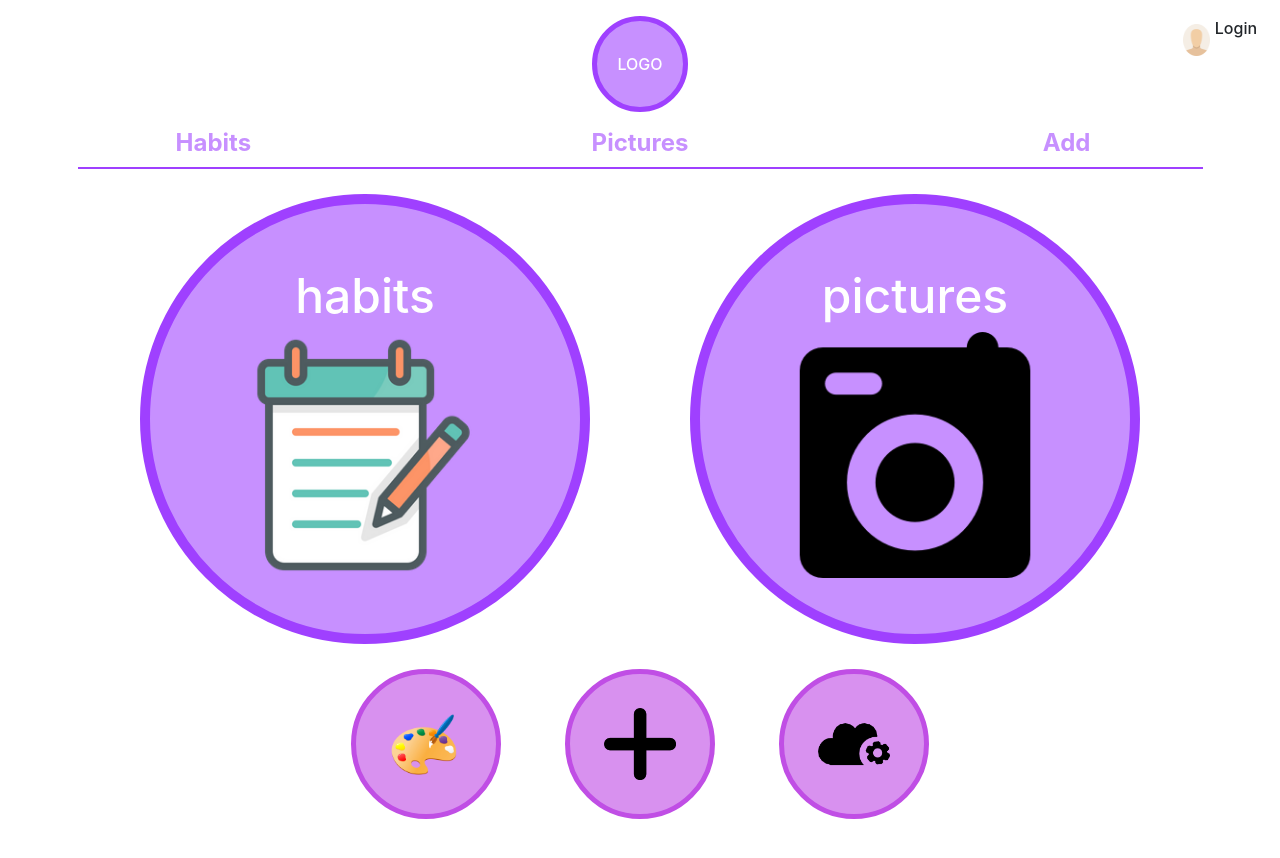
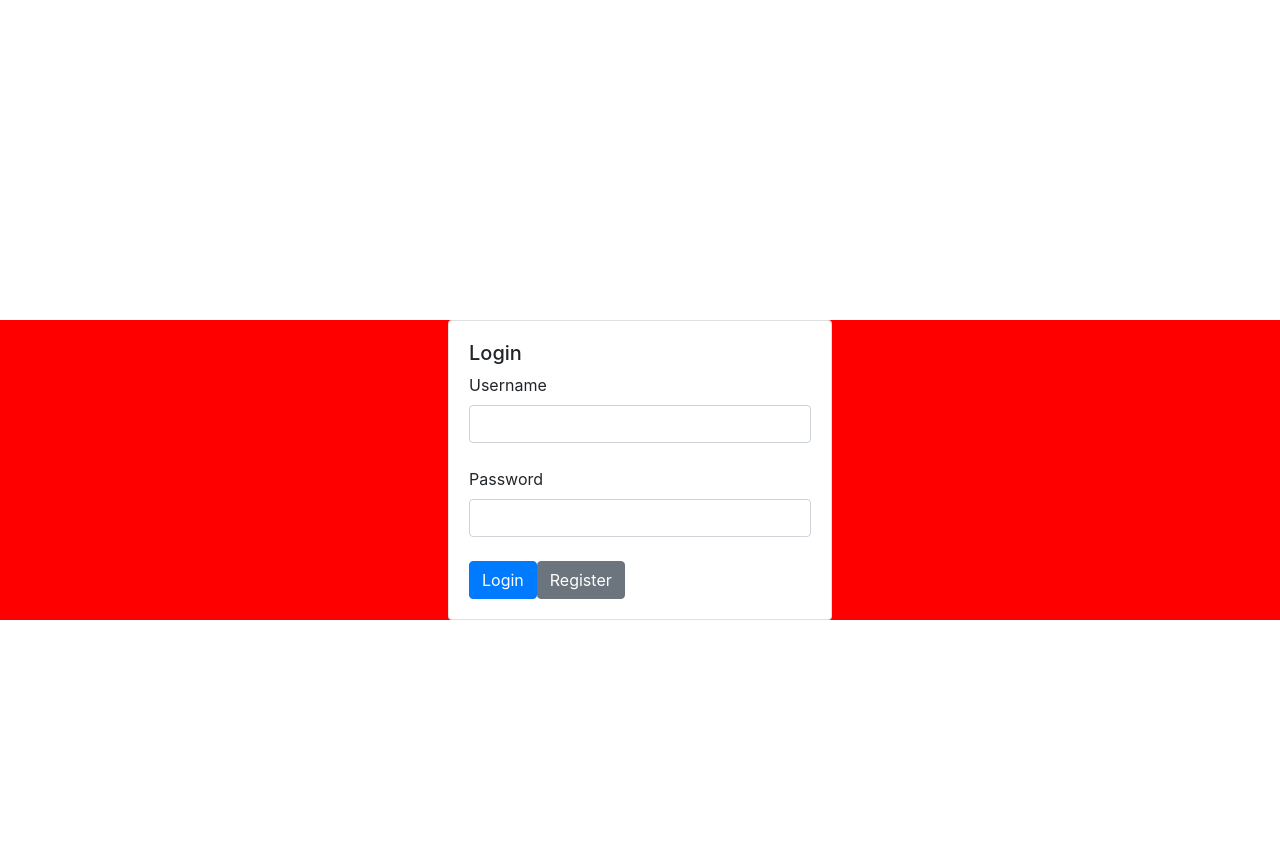
Before and after one commit to leeyunsik1999/326-final-team-omega, a website with bundled scripts: page client/index.html in a window 1280 px wide. Built offline with nearby package versions, Linux system fonts and the light colour scheme.

Commit message:
Really bad way of implementing login page --> main page done. Need to create API and integrate with it now

```diff
--- a/client/basic.js
+++ b/client/basic.js
@@ -1,5 +1,6 @@
 import { load_toolbar } from './page_loaders/toolbar.js';
 import { load_main_page } from './page_loaders/main_page.js';
+import { load_login_card } from './page_loaders/login.js';
 
 /**
  * Takes in the page id of page-content's child to show. Hides all other children of page-content.
@@ -26,6 +27,7 @@ function load_page(page_id) {
 
 function initialize() {
     const page_container = document.getElementById("page-container");
+
     const page = document.getElementById("page-content");
     // Loading pages via JS
     load_toolbar(page_container);
@@ -58,4 +60,23 @@ function initialize() {
     load_page("main-page");
 }
 
-initialize();
+function sleep (time) {
+    return new Promise((resolve) => setTimeout(resolve, time));
+  }
+
+function login(){
+    // Saving initialize function so we can call it from login.js without
+    // a circular import.
+    // It's a really bad way to do it but shrug
+    window.init_func = initialize;
+    const page = document.getElementById("page-container");
+
+    // Saving content to HTML that we can recall later.
+    // DO NOT TO THIS ONCE WE HAVE FUNCTIONS TO LOAD PAGES!!!
+    window.main_page_content = page.innerHTML;
+    page.innerHTML = "";
+
+    load_login_card();
+}
+
+login();
--- a/client/index.html
+++ b/client/index.html
@@ -12,11 +12,11 @@
 </head>
 
 <body>
-    <div id="page-container" class="d-flex flex-column container-fluid" style="margin-top: 0.5%;">
+    <div id="login-container">
 
+    </div>
+    <div id="page-container" class="d-flex flex-column container-fluid">
         <div id="page-content">
-            <!-- THIS IS THE MAIN PAGE -->
-
             <!-- THIS IS THE HABITS PAGE FOR DAILY AND MONTHLY -->
             <div id="habits-page" class="page">
                 <div class = "container">
--- /dev/null
+++ b/client/page_loaders/login.js
@@ -0,0 +1,107 @@
+/**
+ * Function that appends the login card to login-container.
+ * Generates the login card/page.
+ */
+export function load_login_card(){
+    const parent = document.getElementById("login-container");
+    const login_card = document.createElement("div");
+    login_card.id = "login-card";
+    login_card.classList.add("card", "center-card");
+    login_card.appendChild(get_card_body("login"));
+
+    // Refreshing innerHTML in case we are switching from register to login
+    parent.innerHTML = "";
+    parent.append(login_card);
+
+    // Basically loads the saved HTML to page-container, un-loads the login-container, then calls initialize.
+    // TODO: Get it working with API checks AND THEN calling this.
+    // Also: Implement logout so logging out calls the load_login_card().
+    document.getElementById("btn-primary").addEventListener("click", () => {
+        document.getElementById("page-container").innerHTML = window.main_page_content;
+        parent.innerHTML = "";
+        window.init_func();
+    });
+    document.getElementById("btn-secondary").addEventListener("click", load_register_card);
+}
+
+// TODO: Get register working with API.
+/**
+ * Function that appends the login card to login-container.
+ * Generates the register card/page.
+ */
+function load_register_card(){
+    const parent = document.getElementById("login-container");
+    const login_card = document.createElement("div");
+    login_card.id = "login-card";
+    login_card.classList.add("card", "center-card");
+    login_card.appendChild(get_card_body("register"));
+
+    // Refreshing innerHTML in case we are switching from register to login
+    parent.innerHTML = "";
+    parent.append(login_card);
+
+    document.getElementById("btn-secondary").addEventListener("click", load_login_card);
+}
+
+/**
+ * Function that generates the card body to be appended as a child to login card.
+ * Appends automatically. Names differ by if input is for login or register.
+ * @param {String} type register or login. Fields change based off that
+ */
+function get_card_body(type){
+
+    // Creating card body to append
+    const card_body = document.createElement("div");
+    card_body.classList.add("card-body");
+
+    // Creating and adding heading
+    const heading = document.createElement("h5");
+    heading.innerText = type === "login" ? "Login" : "Register";
+    card_body.appendChild(heading);
+
+    // Creating and adding label for username
+    const user_label = document.createElement("label");
+    user_label.setAttribute("for", "username-input");
+    user_label.classList.add("form-label");
+    user_label.innerText = type === "login" ? "Username" : "New Username";
+    card_body.appendChild(user_label);
+
+    // Creating and adding input for username
+    const user_input = document.createElement("input");
+    user_input.id = "username-input";
+    user_input.classList.add("form-control");
+    card_body.appendChild(user_input);
+
+    card_body.appendChild(document.createElement("br"));
+
+    // Creating and adding label for password
+    const password_label = document.createElement("label");
+    password_label.setAttribute("for", "password-input");
+    password_label.classList.add("form-label");
+    password_label.innerText = type === "login" ? "Password" : "New Password";
+    card_body.appendChild(password_label);
+
+    // Creating and adding input for password
+    const password_input = document.createElement("input");
+    password_input.id = "password-input";
+    password_input.classList.add("form-control");
+    card_body.appendChild(password_input);
+
+    card_body.appendChild(document.createElement("br"));
+
+    // Creating and adding primary button for login/register
+    const btn_primary = document.createElement("button");
+    btn_primary.id = "btn-primary";
+    btn_primary.classList.add("btn", "btn-primary");
+    btn_primary.innerText = type === "login" ? "Login" : "Register";
+    card_body.appendChild(btn_primary);
+
+    // Creating and adding secondary button for register/cancel
+    const btn_secondary = document.createElement("button");
+    btn_secondary.id = "btn-secondary";
+    btn_secondary.classList.add("btn", "btn-secondary");
+    btn_secondary.innerText = type === "login" ? "Register" : "Cancel";
+    card_body.appendChild(btn_secondary);
+
+    return card_body;
+}
--- /dev/null
+++ b/client/page_loaders/login.txt
@@ -0,0 +1,29 @@
+<div id="login-container">
+    <div id="login-card" class="card center-card">
+        <div class="card-body">
+            <h5>Login</h5>
+            <label for="username-input" class="form-label">Username</label>
+            <input id="username-input" class="form-control" />
+            <br>
+            <label for="password-input" class="form-label">Password</label>
+            <input id="password-input" class="form-control" />
+            <br>
+            <button class="btn btn-primary">Login</button>
+            <button class="btn btn-secondary">Register</button>
+            </div>
+        </div>
+    </div>
+
+    <div id="login-card" class="card center-card">
+            <div class="card-body">
+                <h5>Register</h5>
+                <label for="username-input" class="form-label">New Username</label>
+                <input id="username-input" class="form-control" />
+                <br>
+                <label for="password-input" class="form-label">New Password</label>
+                <input id="password-input" class="form-control" />
+                <br>
+                <button class="btn btn-primary">Register</button>
+                <button class="btn btn-secondary">Cancel</button>
+            </div>
+        </div>
--- a/client/style.css
+++ b/client/style.css
@@ -45,12 +45,23 @@
     color: #c790ff;
 }
 
+.center-card{
+    width: 30%;
+    margin: 25%;
+    margin-left: 35%;
+    margin-right: 35%;
+}
 
-
+#login-container{
+    width: 100%;
+    height: 100%;
+    background-color: red;
+}
 
 #toolbar{
     min-height: 128px;
     padding-top: 10px;
+    margin-top: 0.5%;
 }
 
 #toolbar-logo{
```
Also changed, not shown: client/page_loaders/loader.js (deleted, +0 -8 lines).
